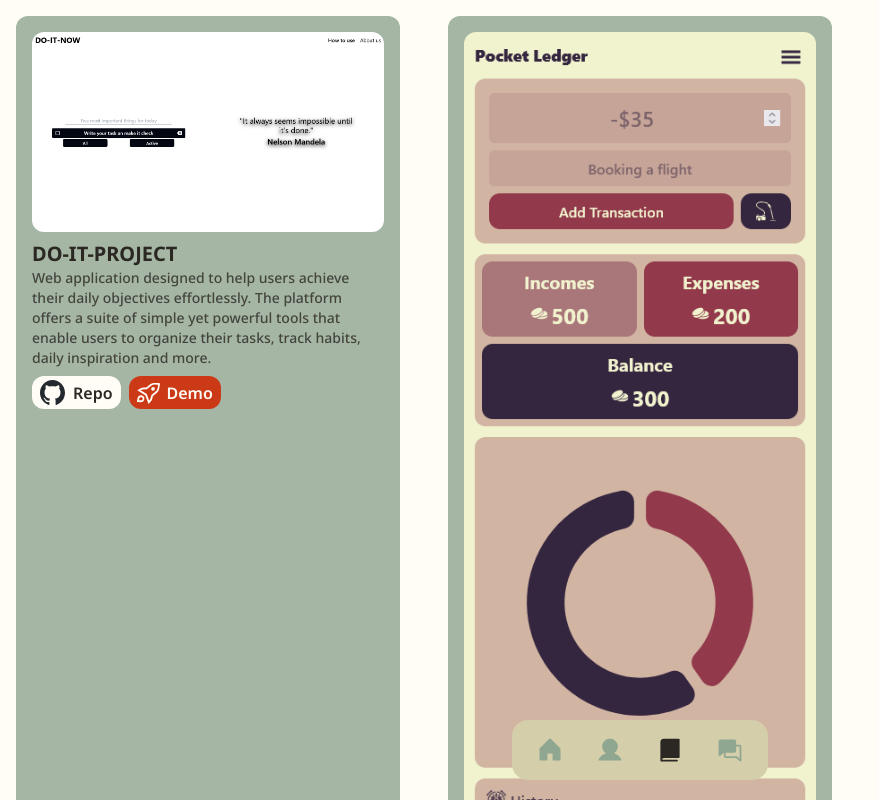
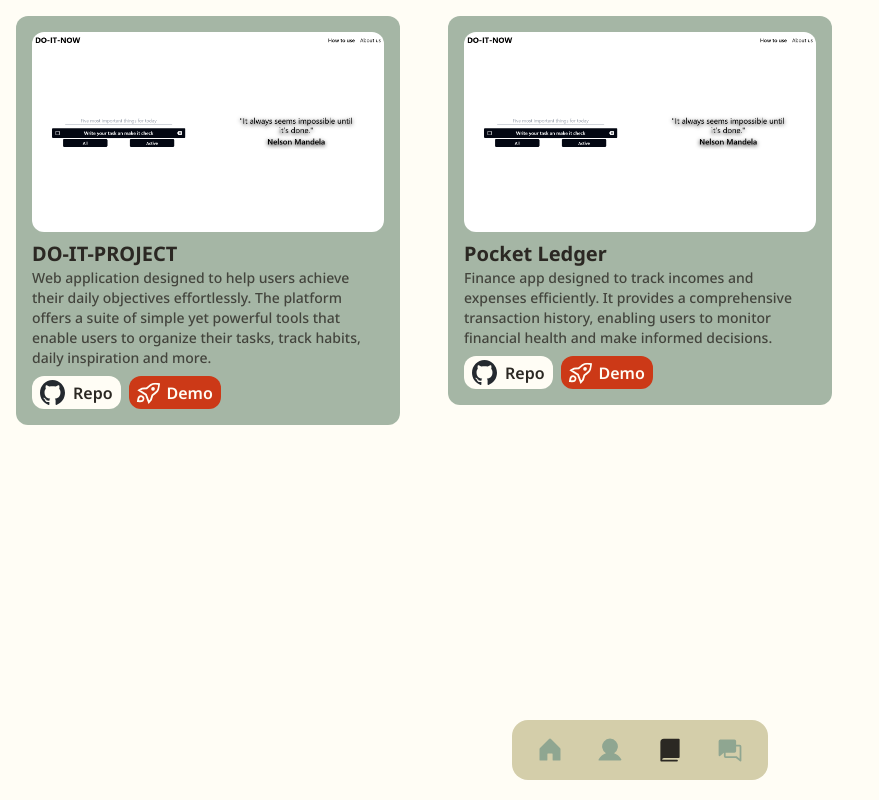
Before and after one commit to fantasyfuerte/portfolio, a Next.js app: page /projects in a window 1280 px wide. Shown: the top 800 px of the page, without its empty margins (0-879 px from the left). Built offline with nearby package versions, Linux system fonts and the light colour scheme.

Commit message:
Styling project item

```diff
--- a/data.tsx
+++ b/data.tsx
@@ -17,8 +17,8 @@ export const projects = [
   {
     name: "Pocket Ledger",
     description:
-      "Finance app designed to track incomes and expenses efficiently. It provides a comprehensive transaction history, enabling users to monitor financial health and make informed decisions. Pocket Ledger simplifies financial management. 💸📱",
-    image: "/projects/pocket-ledger.png",
+      "Finance app designed to track incomes and expenses efficiently. It provides a comprehensive transaction history, enabling users to monitor financial health and make informed decisions.",
+    image: "/projects/do-it-project.png",
     repo: "https://github.com/fantasyfuerte/pocket-ledger",
     demo: "https://pocket-ledger.vercel.app/",
   },
--- a/src/components/project-item.tsx
+++ b/src/components/project-item.tsx
@@ -12,7 +12,7 @@ interface Props {
 
 function ProjectItem({ name, description, image, repo, demo }: Props) {
   return (
-    <article className="bg-secondary/80 rounded-xl m-4 p-4 text-primary">
+    <article className="bg-secondary/80 rounded-xl m-4 p-4 text-primary h-fit">
       <Image
         src={image}
         alt={name}
@@ -22,7 +22,7 @@ function ProjectItem({ name, description, image, repo, demo }: Props) {
       />
       <h3 className="text-xl font-bold">{name}</h3>
       <p className="text-sm opacity-80 font-medium">{description}</p>
-      <div className="pt-2 flex gap-2">
+      <div className="pt-2 flex gap-2 mt-auto">
         <Link
           href={repo}
           className="flex gap-2 items-center bg-basicBackground px-2 py-1 rounded-xl"
```
